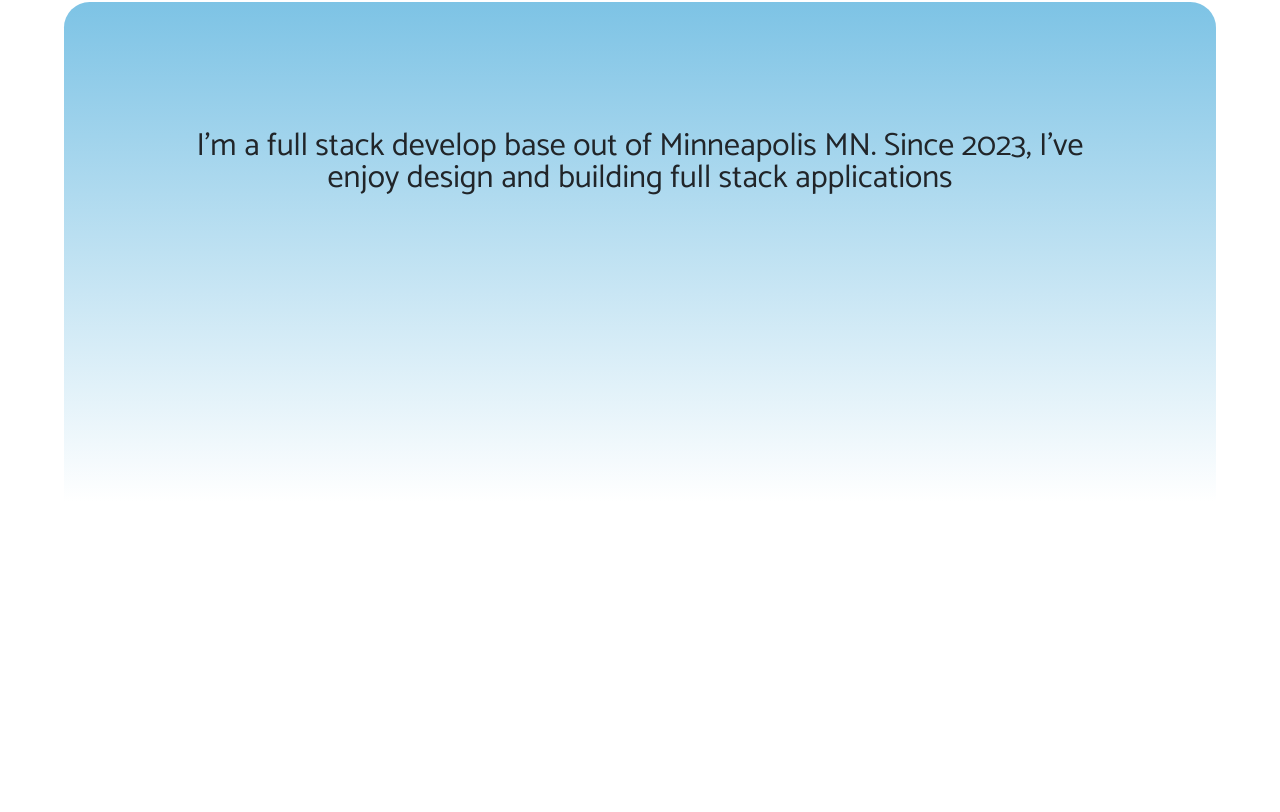
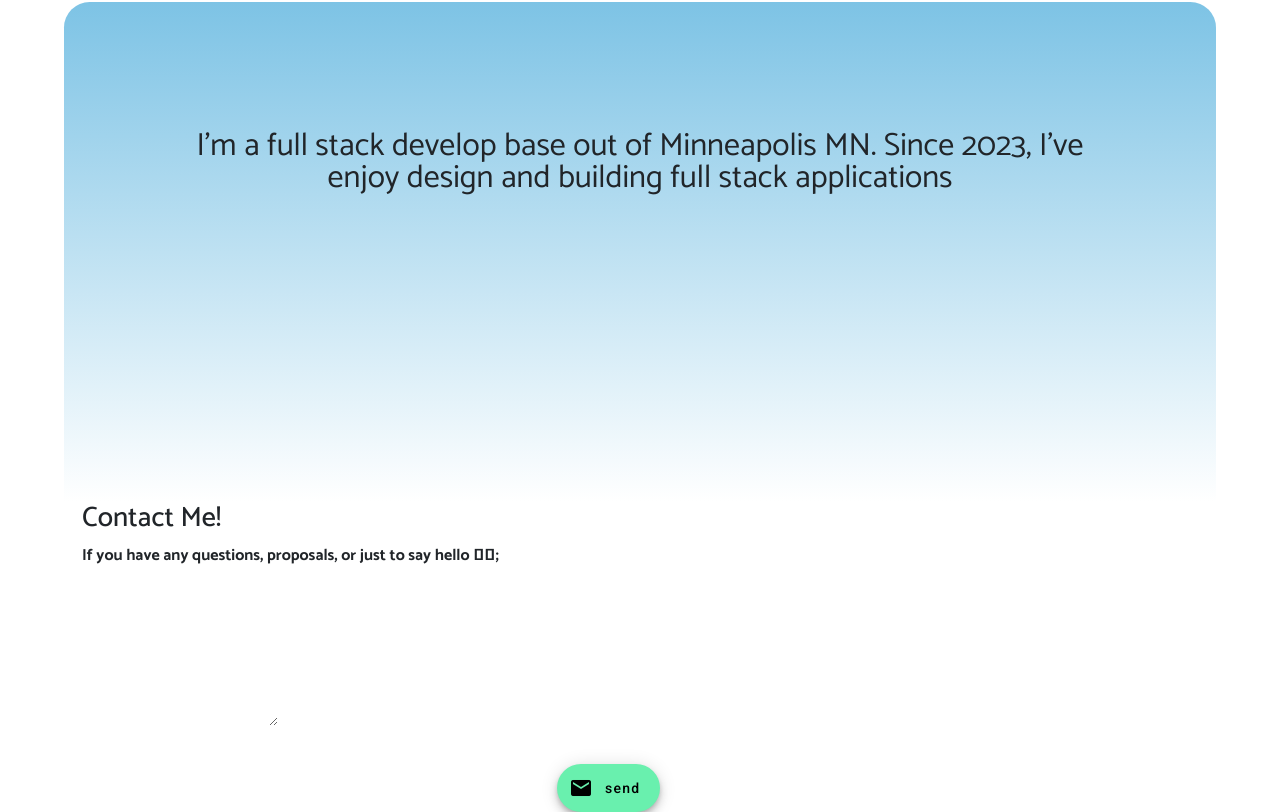
Before and after one commit to Alcamara/portfolio, an Angular app: page / in a window 1280 px wide. Shown: the part 854-1666 px from the top of the page. Before the commit the page ends 1356 px from the top, so only its background shows below. Built offline with nearby package versions, Linux system fonts and the light colour scheme.

Commit message:
added contact me section

```diff
--- a/angular.json
+++ b/angular.json
@@ -25,6 +25,7 @@
               "src/assets"
             ],
             "styles": [
+              "@angular/material/prebuilt-themes/purple-green.css",
               "node_modules/bootstrap/dist/css/bootstrap.min.css",
               "node_modules/bootstrap/scss/bootstrap.scss",
               "node_modules/bootstrap-icons/font/bootstrap-icons.css",
@@ -89,6 +90,7 @@
               "src/assets"
             ],
             "styles": [
+              "@angular/material/prebuilt-themes/purple-green.css",
               "src/styles.css"
             ],
             "scripts": []
--- a/package.json
+++ b/package.json
@@ -11,10 +11,12 @@
   "private": true,
   "dependencies": {
     "@angular/animations": "^17.3.0",
+    "@angular/cdk": "^17.3.10",
     "@angular/common": "^17.3.0",
     "@angular/compiler": "^17.3.0",
     "@angular/core": "^17.3.0",
     "@angular/forms": "^17.3.0",
+    "@angular/material": "^17.3.10",
     "@angular/platform-browser": "^17.3.0",
     "@angular/platform-browser-dynamic": "^17.3.0",
     "@angular/router": "^17.3.0",
--- a/src/app/app.config.ts
+++ b/src/app/app.config.ts
@@ -2,7 +2,8 @@ import { ApplicationConfig } from '@angular/core';
 import { provideRouter } from '@angular/router';
 
 import { routes } from './app.routes';
+import { provideAnimationsAsync } from '@angular/platform-browser/animations/async';
 
 export const appConfig: ApplicationConfig = {
-  providers: [provideRouter(routes)]
+  providers: [provideRouter(routes), provideAnimationsAsync()]
 };
--- a/src/app/pages/main/main/main.component.html
+++ b/src/app/pages/main/main/main.component.html
@@ -33,5 +33,43 @@
     </section>
     <section class="skills"></section>
     <section class="job-history"></section>
-    <section class="contact-me"></section>
+    <section class="contact-me">
+        <div class="container">
+            <div class="row">
+                <div class="col">
+                    <h3>Contact Me!</h3>
+                    <p>If you have any questions, proposals, or just to say hello <span>&#128075;&#127998;</span>; </p>
+                </div>
+            </div>
+            <div class="row">
+                <div class="col">
+                    <mat-form-field appearance="outline">
+                        <mat-label>Name</mat-label>
+                        <input matInput>
+                    </mat-form-field>
+                </div>
+                <div class="col">
+                    <mat-form-field appearance="outline">
+                        <mat-label>Email</mat-label>
+                        <input matInput>
+                    </mat-form-field>
+                </div>
+            </div>
+            <div class="row">
+                <div class="col">
+                    <mat-form-field appearance="outline">
+                        <textarea matInput placeholder="Enter Message"></textarea>
+                    </mat-form-field>
+                </div>
+            </div>
+            <div class="row">
+                <div class="col-2">
+                    <button mat-fab extended type="button">
+                        send
+                        <mat-icon fontIcon="email"></mat-icon>
+                    </button>
+                </div>
+            </div>
+        </div>
+    </section>
 </div>
--- a/src/app/pages/main/main/main.component.ts
+++ b/src/app/pages/main/main/main.component.ts
@@ -1,13 +1,30 @@
 import { Component } from '@angular/core';
+import { FormsModule, ReactiveFormsModule, FormControl, FormGroup, Validators } from '@angular/forms';
+import { MatInputModule } from '@angular/material/input';
+import { MatFormFieldModule } from '@angular/material/form-field';
+import { MatButtonModule } from '@angular/material/button';
+import { MatIconModule } from '@angular/material/icon';
 
 @Component({
   selector: 'app-main',
   standalone: true,
-  imports: [],
+  imports: [
+    FormsModule,
+    MatInputModule,
+    MatFormFieldModule,
+    MatButtonModule,
+    MatIconModule
+  ],
   templateUrl: './main.component.html',
   styleUrl: './main.component.css'
 })
 export class MainComponent {
+
+  contactForm = new FormGroup({
+    name: new FormControl("", [Validators.required]),
+    email: new FormControl( "", [Validators.required, Validators.email]),
+    msg: new FormControl("", [Validators.required])
+  })
 
 
   onSMIClick(socialMediaType: string){
--- a/src/index.html
+++ b/src/index.html
@@ -6,6 +6,8 @@
   <base href="/">
   <meta name="viewport" content="width=device-width, initial-scale=1">
   <link rel="icon" type="image/x-icon" href="favicon.ico">
+  <link href="https://fonts.googleapis.com/css2?family=Roboto:wght@300;400;500&display=swap" rel="stylesheet">
+  <link href="https://fonts.googleapis.com/icon?family=Material+Icons" rel="stylesheet">
 </head>
 <body>
   <app-root></app-root>
--- a/src/styles.css
+++ b/src/styles.css
@@ -4,3 +4,7 @@
     --main-color: #7dc3e5;
     --secondary-color: #f1962e
 }
+
+
+html, body { height: 100%; }
+body { margin: 0; font-family: Roboto, "Helvetica Neue", sans-serif; }
```
Also changed, not shown: src/app/pages/main/main.module.ts (+12 -3 lines), src/app/pages/main/main/main.component.css (+10 -0 lines), 1 other file (tests, documents, lock files or other folders).
